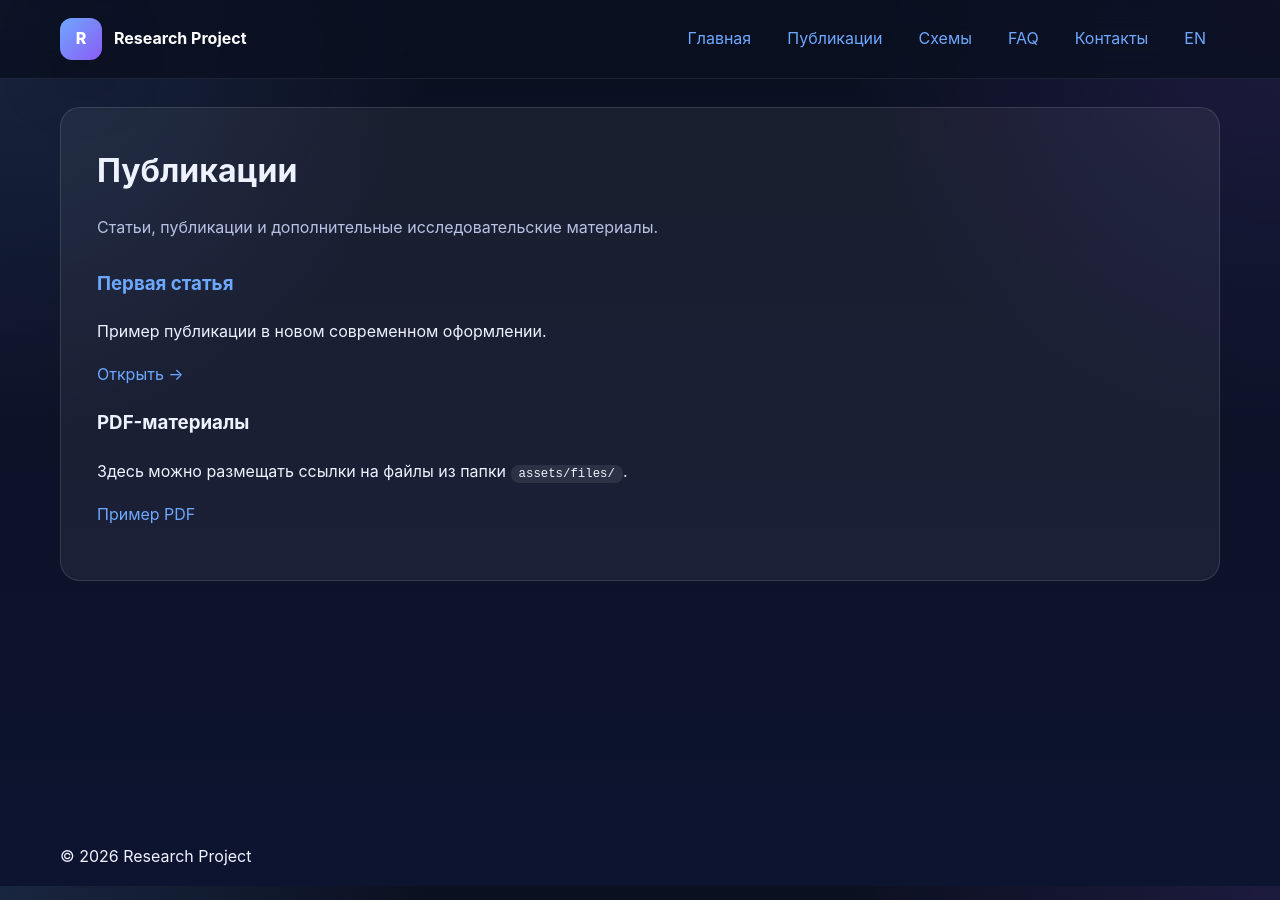
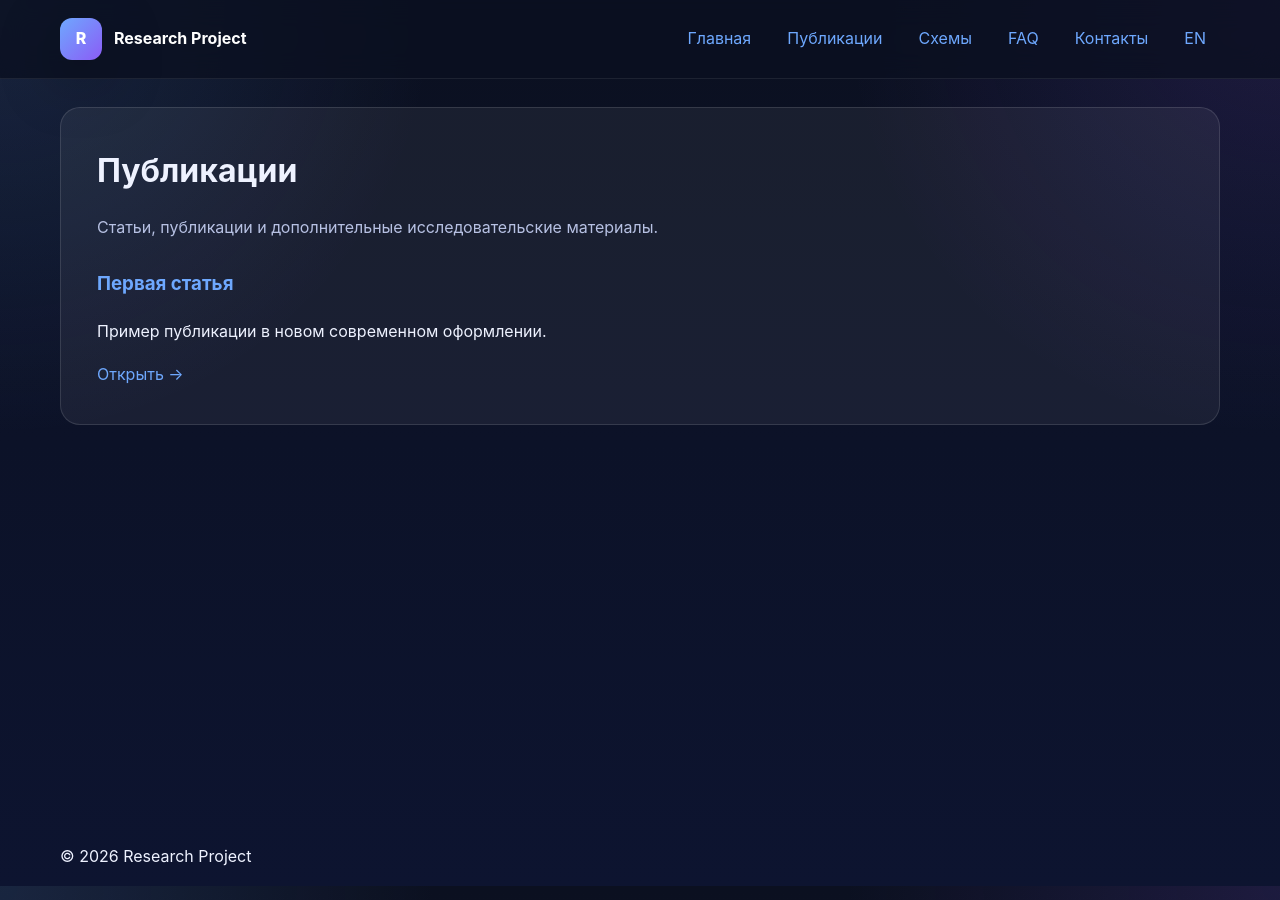
Before and after one commit to naoumov-ilia/naoumov-ilia.github.io, a Jekyll site: the page built from ru/publications.md, in a window 1280 px wide. Built offline with Jekyll 4.4.1, drawn with Linux system fonts in a browser that asks for light colours.

Commit message:
Update publications.md

```diff
--- a/ru/publications.md
+++ b/ru/publications.md
@@ -13,10 +13,4 @@ permalink: /ru/publications/
     <p>Пример публикации в новом современном оформлении.</p>
     <a href="{{ '/ru/articles/article-1/' | relative_url }}">Открыть →</a>
   </div>
-
-  <div class="list-card">
-    <h3>PDF-материалы</h3>
-    <p>Здесь можно размещать ссылки на файлы из папки <code>assets/files/</code>.</p>
-    <p><a href="{{ '/assets/files/example.pdf' | relative_url }}">Пример PDF</a></p>
-  </div>
 </div>
```
